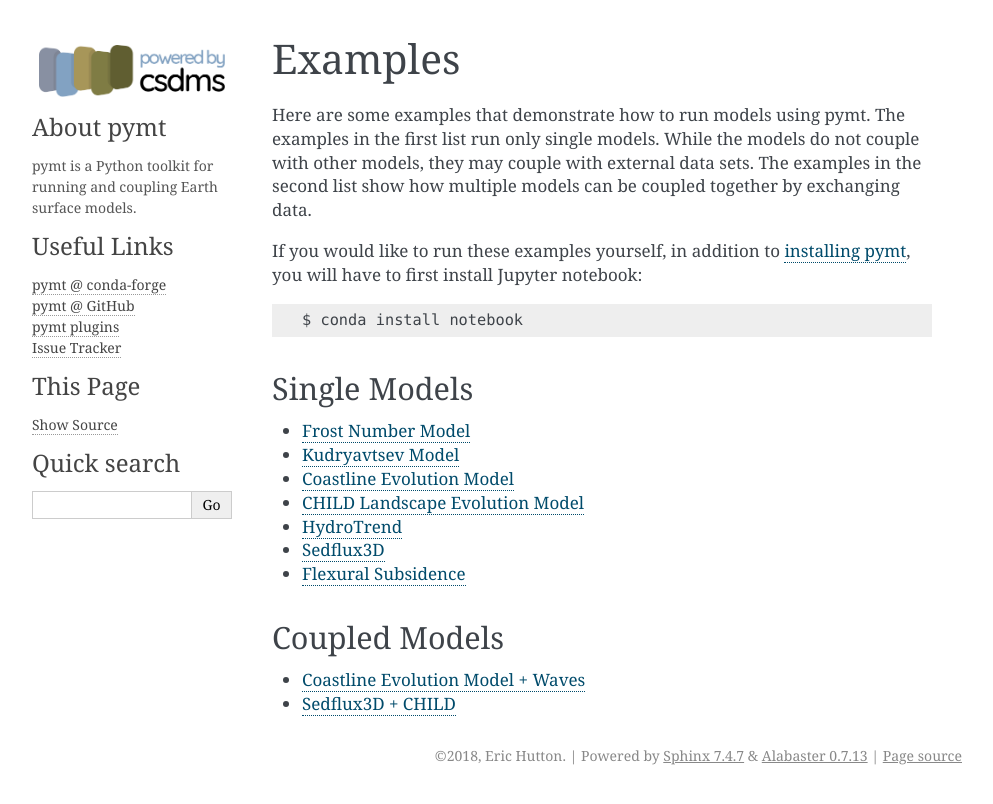
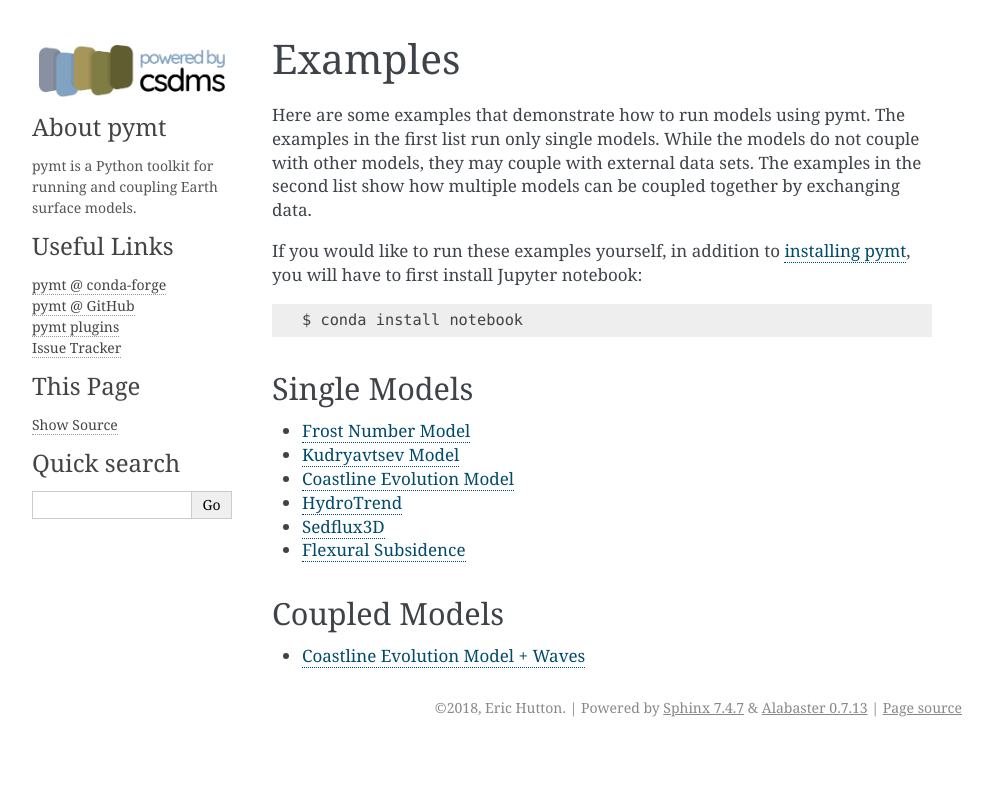
Before and after one commit to csdms/pymt, a Sphinx documentation site: the page built from docs/examples.rst, in a window 1280 px wide. Shown: the top 804 px of the page, without its empty margins (148-1141 px from the left). Built offline with Sphinx 7.4.7, drawn with Linux system fonts in a browser that asks for light colours; pages that are not in the unit, such as notebooks, are missing from menus.

Commit message:
Omit CHILD examples
This will be temporary.

```diff
--- a/docs/examples.rst
+++ b/docs/examples.rst
@@ -25,7 +25,6 @@ Single Models
    demos/frost_number
    demos/ku
    demos/cem
-   demos/child
    demos/hydrotrend
    demos/sedflux3d
    demos/subside
@@ -37,4 +36,3 @@ Coupled Models
    :titlesonly:
 
    demos/cem_and_waves
-   demos/sedflux3d_and_child
```
